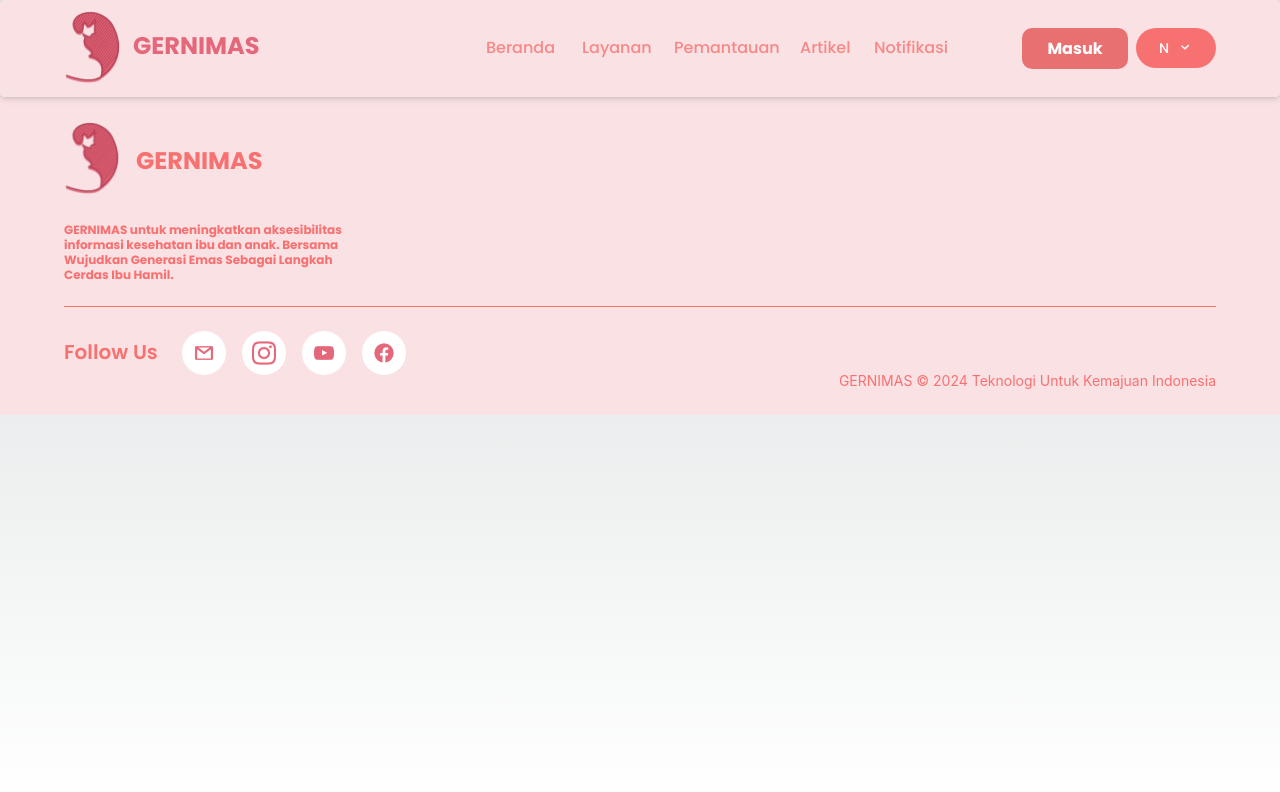
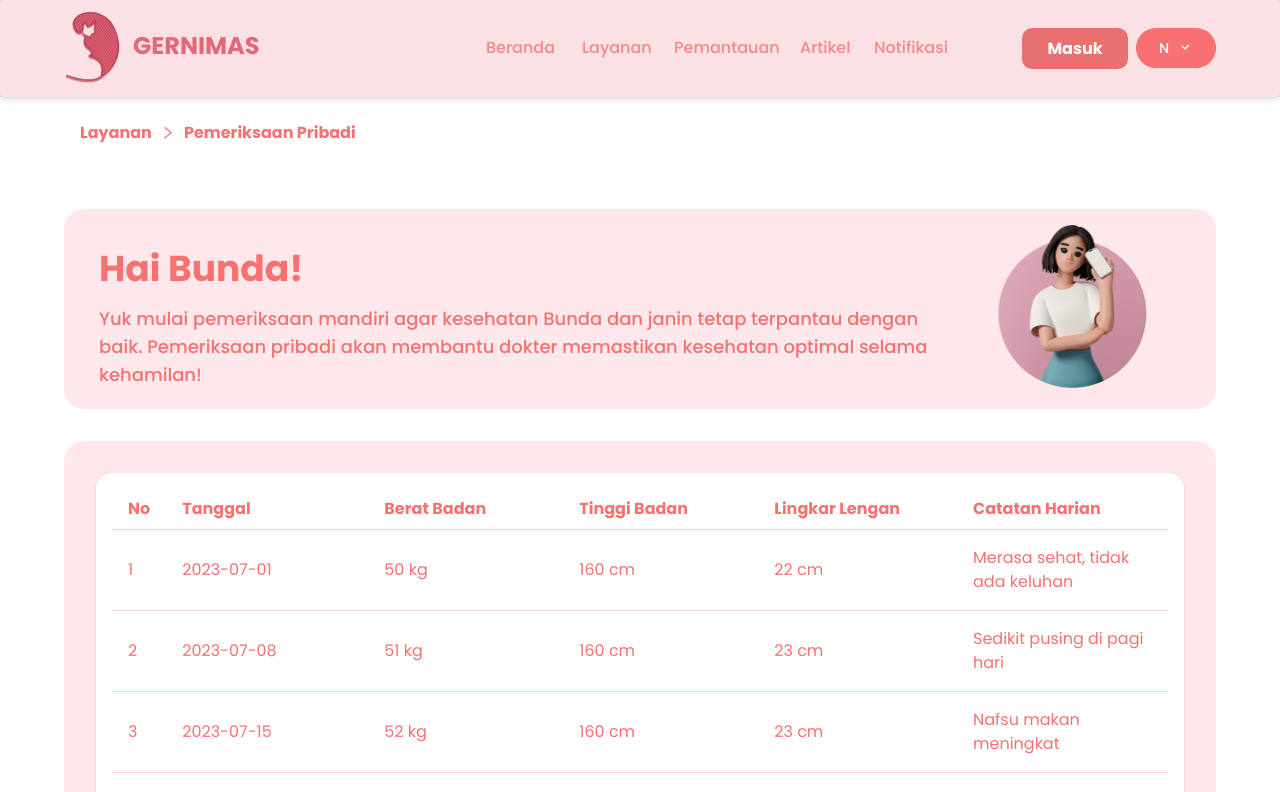
Before and after one commit to prasetyoedi/gernimas, a Next.js app: page /pemeriksaan_pribadi in a window 1280 px wide. Shown: the top 792 px of the page. Built offline with nearby package versions, Linux system fonts and the light colour scheme.

Commit message:
pemeriksaan

```diff
--- a/pages/pemeriksaan_pribadi.js
+++ b/pages/pemeriksaan_pribadi.js
@@ -3,10 +3,61 @@ import Navbar from "../components/Navbar";
 import Footer from "@/components/Footer";
 import Link from "next/link";
 
+const examinationData = [
+    { no: 1, date: "2023-07-01", weight: "50 kg", height: "160 cm", armCircumference: "22 cm", notes: "Merasa sehat, tidak ada keluhan" },
+    { no: 2, date: "2023-07-08", weight: "51 kg", height: "160 cm", armCircumference: "23 cm", notes: "Sedikit pusing di pagi hari" },
+    { no: 3, date: "2023-07-15", weight: "52 kg", height: "160 cm", armCircumference: "23 cm", notes: "Nafsu makan meningkat" },
+    { no: 4, date: "2023-07-22", weight: "53 kg", height: "160 cm", armCircumference: "24 cm", notes: "Merasa lelah di sore hari" }
+];
+
 const PemeriksaanPribadi = () => {
     return (
         <div>
             <Navbar />
+            <div className="flex flex-wrap items-center gap-1.5 pt-6 pl-4 md:pl-20 bg-white">
+                <p className="text-primary text-base font-bold leading-normal text-red-400">Layanan</p>
+                <img src="/assets/images/arrow.png" className="w-[20px] h-[20px]" />
+                <p className="text-custom-color text-red-400 text-base font-bold leading-normal">Pemeriksaan Pribadi</p>
+            </div>
+            <div className="flex flex-col p-6 md:p-16 bg-white justify-center items-center">
+                <div className="flex flex-col w-full h-auto md:h-[200px] px-4 md:px-[35px] py-4 flex-shrink-0 rounded-[20px] bg-[rgba(255,140,157,0.20)] gap-4">
+                    <div className="flex flex-col md:flex-row items-between justify-between md:items-between gap-4">
+                        <div className="flex flex-col w-full items-start gap-4">
+                            <h1 className="text-red-400 text-2xl md:text-4xl font-bold leading-normal mt-6">Hai Bunda!</h1>
+                            <h2 className="text-red-400 text-base md:text-lg font-medium leading-normal">Yuk mulai pemeriksaan mandiri agar kesehatan Bunda dan janin tetap terpantau dengan baik. Pemeriksaan pribadi akan membantu dokter memastikan kesehatan optimal selama kehamilan!</h2>
+                        </div>
+                        <img src="/assets/images/services/woman.png" className="w-[218px] h-auto md:h-[163px]" />
+                    </div>
+                </div>
+                <div className="flex flex-col w-full mt-8 h-auto md:h-auto p-8 flex-shrink-0 rounded-[20px] bg-[rgba(255,140,157,0.20)] gap-4">
+                    <div className="rounded-2xl w-full bg-white p-4 shadow overflow-x-auto">
+                        <table className="w-full bg-white text-red-400">
+                            <thead>
+                                <tr className="text-left">
+                                    <th className="px-4 py-2 border-b border-pink-200 w-[50px]">No</th>
+                                    <th className="px-4 py-2 border-b border-pink-200 w-[300px]">Tanggal</th>
+                                    <th className="px-4 py-2 border-b border-pink-200 w-[300px]">Berat Badan</th>
+                                    <th className="px-4 py-2 border-b border-pink-200 w-[300px]">Tinggi Badan</th>
+                                    <th className="px-4 py-2 border-b border-pink-200 w-[300px]">Lingkar Lengan</th>
+                                    <th className="px-4 py-2 border-b border-pink-200 w-[300px]">Catatan Harian</th>
+                                </tr>
+                            </thead>
+                            <tbody>
+                                {examinationData.map((examination, index) => (
+                                    <tr key={index} className="hover:bg-pink-50">
+                                        <td className="px-4 py-4 border-b border-pink-200">{examination.no}</td>
+                                        <td className="px-4 py-4 border-b border-pink-200">{examination.date}</td>
+                                        <td className="px-4 py-4 border-b border-pink-200">{examination.weight}</td>
+                                        <td className="px-4 py-4 border-b border-pink-200">{examination.height}</td>
+                                        <td className="px-4 py-4 border-b border-pink-200">{examination.armCircumference}</td>
+                                        <td className="px-4 py-4 border-b border-pink-200">{examination.notes}</td>
+                                    </tr>
+                                ))}
+                            </tbody>
+                        </table>
+                    </div>
+                </div>
+            </div>
             <Footer />
         </div>
     );
--- a/pages/profile.js
+++ b/pages/profile.js
@@ -41,8 +41,8 @@ const Profile = () => {
 
     return (
         <div>
-            <Navbar />
-            <div className="flex flex-col p-6 md:p-20 bg-white">
+            {!isModalOpen && <Navbar />}
+            <div className={`flex flex-col p-6 md:p-20 bg-white ${isModalOpen ? 'filter blur-sm' : ''}`}>
                 <div className="flex justify-end mb-4">
                     <img
                         src='/assets/images/profile/icon-edit.png'
@@ -87,7 +87,7 @@ const Profile = () => {
             </div>
 
             {isModalOpen && (
-                <div className="fixed inset-0 flex items-center justify-center bg-black bg-opacity-50 mt-20">
+                <div className="fixed inset-0 flex items-center justify-center bg-black bg-opacity-50">
                     <div className="bg-white p-6 rounded-xl max-w-md w-full mx-8">
                         <form className="grid grid-cols-2 gap-4">
                             <div className="space-y-4">
@@ -143,7 +143,7 @@ const Profile = () => {
                 </div>
             )}
 
-            <Footer />
+            {!isModalOpen && <Footer />}
         </div>
     );
 };
```
